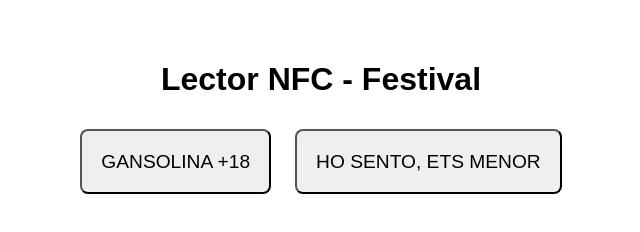
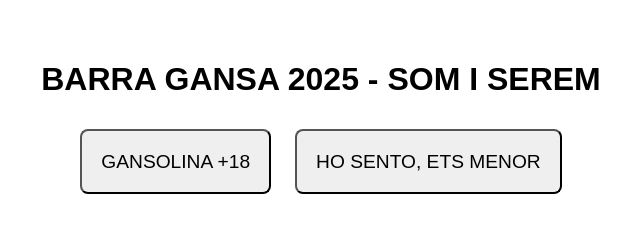
Before and after one commit to JGimenezMolina/PG2025, a plain HTML site: page index.html in a window 1280 px wide. Shown: the whole page, without its empty margins (319-959 px from the left). Drawn offline with Linux system fonts and the light colour scheme.

Commit message:
Update index.html

```diff
--- a/index.html
+++ b/index.html
@@ -100,7 +100,7 @@
   </style>
 </head>
 <body>
-  <h1>Lector NFC - Festival</h1>
+  <h1>BARRA GANSA 2025 - SOM I SEREM</h1>
   <button onclick="leerChipNFC('mayor')">GANSOLINA +18</button>
   <button onclick="leerChipNFC('menor')">HO SENTO, ETS MENOR</button>
   <div id="output"></div>
```
